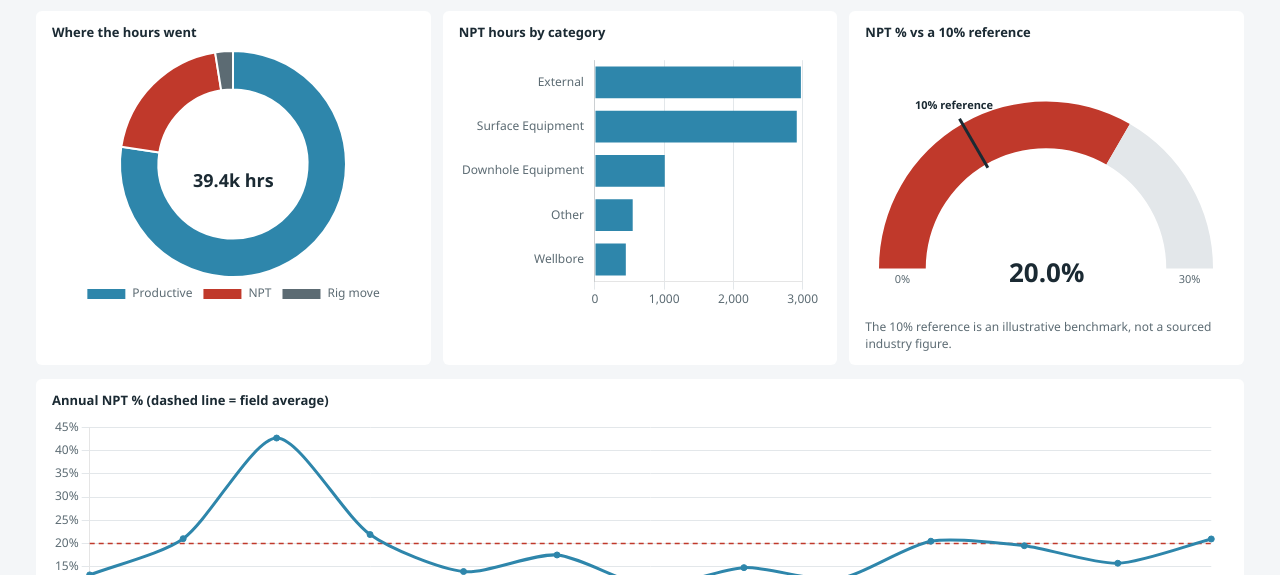
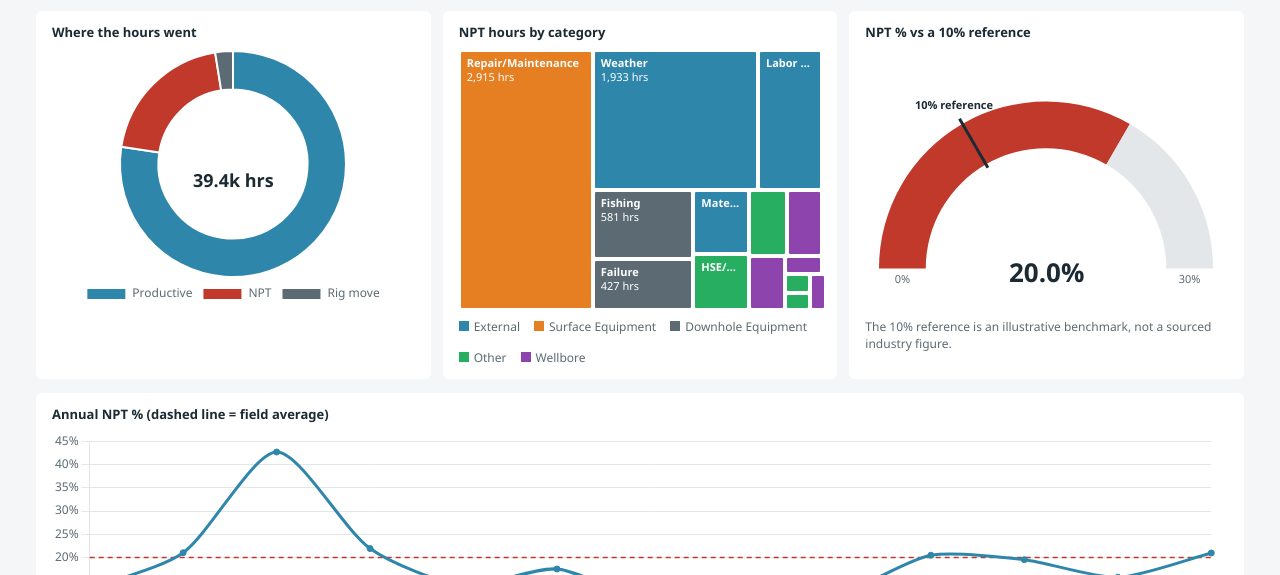
Before and after one commit to utkarshraj94/volve-npt-analysis, a plain HTML site: page docs/dashboard/index.html in a window 1280 px wide. Shown: the part 225-800 px from the top of the page. Drawn offline with nearby package versions, Linux system fonts and the light colour scheme.

Commit message:
Dashboard: replace category bar chart with a treemap

```diff
--- a/docs/dashboard/index.html
+++ b/docs/dashboard/index.html
@@ -40,6 +40,11 @@
   .panel h2 { margin: 0 0 8px; font-size: 13px; font-weight: 600; }
   .cv { position: relative; height: 260px; }
   .cv.tall { height: 420px; } .cv.mid { height: 320px; } .cv.wide { height: 280px; }
+  .treemap { position: relative; width: 100%; height: 100%; }
+  .tm { position: absolute; overflow: hidden; border: 2px solid #fff; border-radius: 3px; color: #fff;
+        padding: 4px 6px; font-size: 11px; line-height: 1.25; cursor: default; }
+  .tm b { display: block; font-weight: 600; white-space: nowrap; overflow: hidden; text-overflow: ellipsis; }
+  .tm:hover { filter: brightness(1.12); }
   .center { position: absolute; inset: 0; display: flex; align-items: center; justify-content: center;
             pointer-events: none; font-size: 18px; font-weight: 600; text-align: center; }
   .center.low { align-items: flex-end; padding-bottom: 18px; font-size: 26px; }
@@ -77,7 +82,8 @@
         <div class="cv"><canvas id="c-donut" role="img" aria-label="Donut chart of productive, NPT and rig move hours"></canvas>
           <div class="center" id="donut-center"></div></div></div>
       <div class="panel"><h2>NPT hours by category</h2>
-        <div class="cv"><canvas id="c-cat" role="img" aria-label="Bar chart of NPT hours by level 1 category"></canvas></div></div>
+        <div class="cv"><div class="treemap" id="treemap" role="list" aria-label="Treemap of NPT hours by category, coloured by level 1 category"></div></div>
+        <div class="legend" id="tm-legend" style="flex-wrap:wrap;margin:8px 0 0"></div></div>
       <div class="panel"><h2>NPT % vs a 10% reference</h2>
         <div class="cv"><canvas id="c-gauge" role="img" aria-label="Gauge showing NPT percent against a 10 percent reference"></canvas>
           <div class="center low" id="gauge-center"></div></div>
@@ -176,7 +182,28 @@ function show(id) {
     if (b.dataset.id === id) b.setAttribute('aria-current', 'page'); else b.removeAttribute('aria-current');
   });
   if (D && !drawn[id]) { PAGES.find(p => p[0] === id)[2](); drawn[id] = true; }
-  else if (D) Object.values(charts).forEach(c => c.resize());
+  else if (D) { Object.values(charts).forEach(c => c.resize()); if (id === 'headline' && tmDraw) tmDraw(); }
+}
+window.addEventListener('resize', () => { if (tmDraw && $('p-headline').classList.contains('active')) tmDraw(); });
+
+// Squarified treemap layout: items = [{v, ...}] sorted descending; returns items with x, y, w, h.
+let tmDraw = null;
+function squarify(items, x, y, w, h) {
+  const total = items.reduce((s, i) => s + i.v, 0), out = [];
+  let rest = items.map(i => ({ ...i, a: i.v / total * w * h }));
+  const worst = (row, side) => {
+    const s = row.reduce((t, i) => t + i.a, 0), mx = Math.max(...row.map(i => i.a)), mn = Math.min(...row.map(i => i.a));
+    return Math.max(side * side * mx / (s * s), (s * s) / (side * side * mn));
+  };
+  while (rest.length) {
+    const side = Math.min(w, h); let row = [rest[0]], n = 1;
+    while (n < rest.length && worst([...row, rest[n]], side) <= worst(row, side)) { row.push(rest[n]); n++; }
+    rest = rest.slice(row.length);
+    const s = row.reduce((t, i) => t + i.a, 0);
+    if (w >= h) { const rw = s / h; let cy = y; row.forEach(it => { const rh = it.a / rw; out.push({ ...it, x, y: cy, w: rw, h: rh }); cy += rh; }); x += rw; w -= rw; }
+    else { const rh = s / w; let cx = x; row.forEach(it => { const rw = it.a / rh; out.push({ ...it, x: cx, y, w: rw, h: rh }); cx += rw; }); y += rh; h -= rh; }
+  }
+  return out;
 }
 
 // Draws the 10% reference tick and the 0% / 30% end labels on the gauge (scale is 0-30%).
@@ -210,14 +237,24 @@ function renderHeadline() {
       tooltip: { callbacks: { label: c => `${c.label}: ${n0(c.parsed)} hours (${pct(c.parsed)} of total)` } } } } });
   $('donut-center').innerHTML = (k.total_hours / 1000).toFixed(1) + 'k hrs';
 
+  // Treemap: one tile per NPT category (level 2), coloured by its level 1 group.
   const byL1 = {};
   D.pareto.forEach(r => { const key = r.level1.replace(/^NPT - /, ''); byL1[key] = (byL1[key] || 0) + Number(r.npt_hours); });
-  const l1 = Object.entries(byL1).sort((a, b) => b[1] - a[1]);
-  mk('c-cat', { type: 'bar',
-    data: { labels: l1.map(x => x[0]), datasets: [{ data: l1.map(x => x[1]), backgroundColor: C.blue }] },
-    options: { indexAxis: 'y', plugins: { legend: { display: false },
-      tooltip: { callbacks: { label: c => `${n0(c.parsed.x)} NPT hours (${(100 * c.parsed.x / k.npt_hours).toFixed(1)}% of all NPT)` } } },
-      scales: { x: { grid: { color: C.grid } }, y: { grid: { display: false } } } } });
+  const groups = Object.keys(byL1).sort((a, b) => byL1[b] - byL1[a]);
+  const tmColors = [C.blue, C.orange, '#5C6B73', '#27AE60', '#8E44AD'];
+  const colorOf = g => tmColors[groups.indexOf(g) % tmColors.length];
+  $('tm-legend').innerHTML = groups.map(g => `<span><i class="sw" style="background:${colorOf(g)}"></i>${g}</span>`).join('');
+  tmDraw = () => {
+    const box = $('treemap'), W = box.clientWidth, H = box.clientHeight; if (!W || !H) return;
+    const items = D.pareto.map(r => ({ g: r.level1.replace(/^NPT - /, ''), name: r.level2, v: Number(r.npt_hours) }))
+      .sort((a, b) => b.v - a.v);
+    box.innerHTML = squarify(items, 0, 0, W, H).map(t => {
+      const pct = (100 * t.v / k.npt_hours).toFixed(1), tip = `${t.g} / ${t.name}: ${n0(t.v)} NPT hours (${pct}% of all NPT)`;
+      const label = t.w > 78 && t.h > 40 ? `<b>${t.name}</b>${n0(t.v)} hrs` : (t.w > 46 && t.h > 22 ? `<b>${t.name}</b>` : '');
+      return `<div class="tm" role="listitem" title="${tip}" aria-label="${tip}" style="left:${t.x}px;top:${t.y}px;width:${t.w}px;height:${t.h}px;background:${colorOf(t.g)}">${label}</div>`;
+    }).join('');
+  };
+  tmDraw();
 
   mk('c-gauge', { type: 'doughnut', plugins: [gaugeMarks],
     data: { labels: ['NPT %', 'Remaining to 30%'],
```
